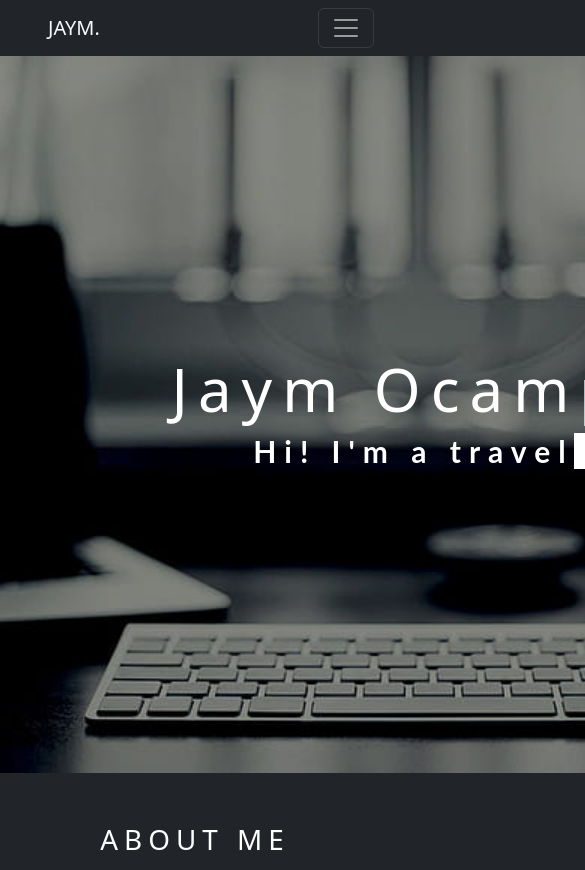
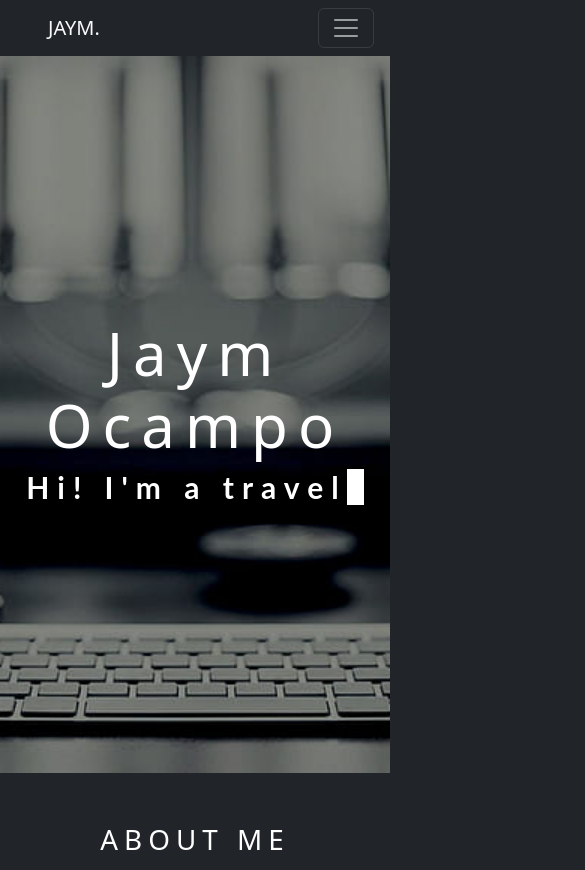
Before and after one commit to EngrJaym/static-personal-webpage, a plain HTML site: page index.html in a window 390 px wide. Shown: the top 870 px of the page, 585 px wide, since content can reach past the window. Drawn offline with nearby package versions, Linux system fonts and the light colour scheme.

Commit message:
Update style.css

```diff
--- a/style.css
+++ b/style.css
@@ -147,8 +147,6 @@ i{
   }
 
 @media only screen and (max-width: 768px){
-    body{
-        overflow: hidden;
     #row3-col1{
       margin-top: 50px;
       text-align: center;
@@ -162,8 +160,5 @@ i{
     #about{
      padding-bottom: 10px;
     }
-        #home{
-            width: 100vh;
-            margin: 0;
-        }
+
 }
```
